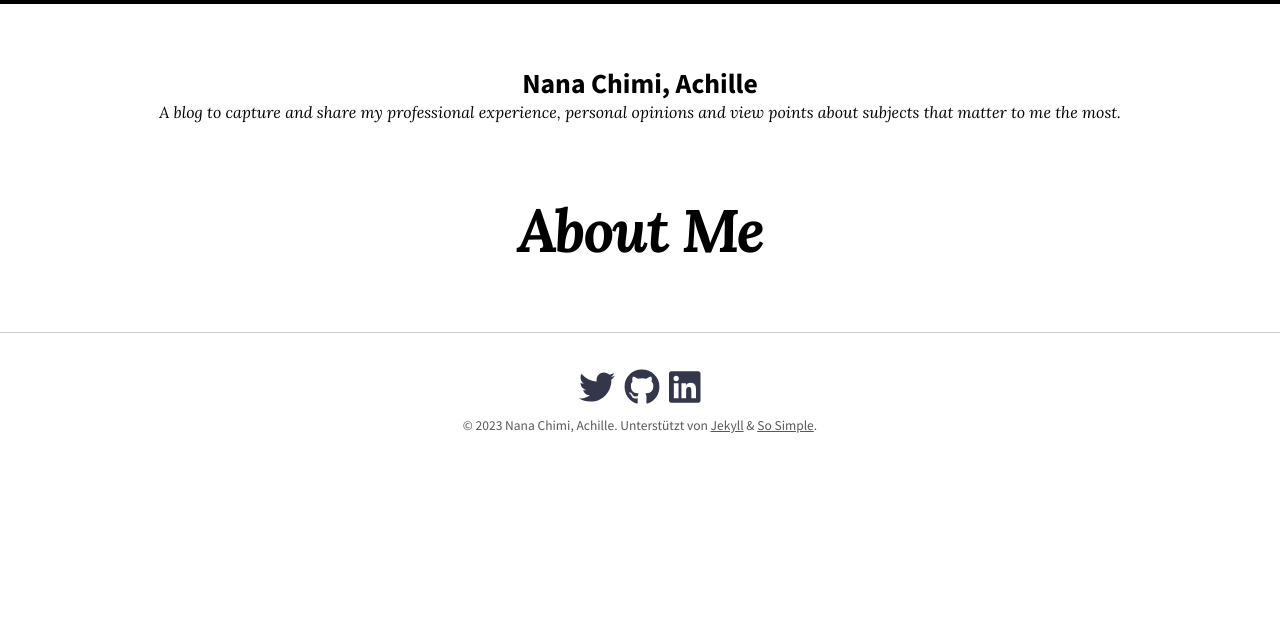
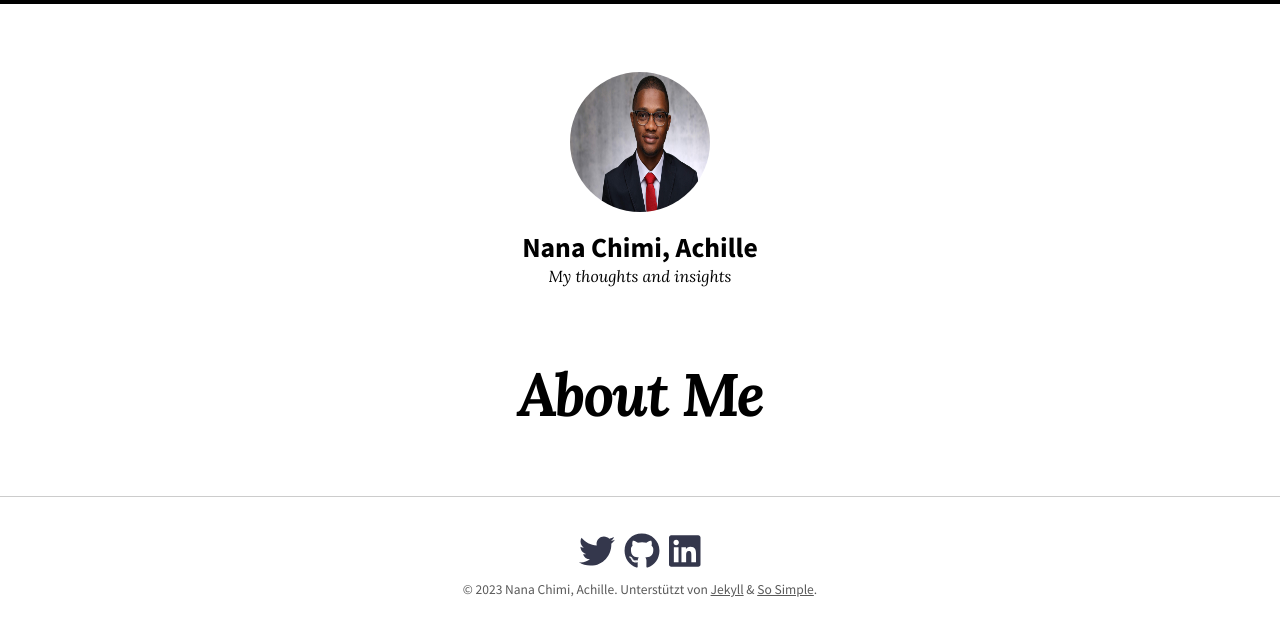
Before and after one commit to nanachimi/nanachimi.github.io, a Jekyll site: the page built from index.html, in a window 1280 px wide. Shown: the top 636 px of the page. Built offline with Jekyll 4.4.1, drawn with Linux system fonts in a browser that asks for light colours; nearby versions of some CDN libraries; the list of posts is cut into pages by our own code.

Commit message:
profile picture added

```diff
--- a/_config.yml
+++ b/_config.yml
@@ -18,24 +18,24 @@ remote_theme: mmistakes/so-simple-theme
 
 locale: de-DE
 title: "Nana Chimi, Achille"
-description: "A blog to capture and share my professional experience, personal opinions and view points about subjects that matter to me the most."
+description: "My thoughts and insights"
 baseurl: # the subpath of your site, e.g. "/blog"
-url: # the base hostname & protocol for your site e.g. "https://mmistakes.github.io"
-logo: # path of site logo, e.g. "/images/logo.png"
+url: "https://nanachimi.com"
+logo: "/images/me.jpg"
 date_format: "%B %-d, %Y"
 read_time: true # reading time estimates, e.g. true
 words_per_minute: 200
-mathjax: # MathJax equations, e.g. true
+mathjax: true
 google_fonts:
   - name: "Source Sans Pro"
     weights: "400,400i,700,700i"
   - name: "Lora"
     weights: "400,400i,700,700i"
-google_analytics: # Google Analytics id, e.g. "UA-NNNNNNNN-N"
+google_analytics: "UA-NNNNNNNN-N"
 disqus:
-  shortname: Achille # Disqus shortname, e.g. "my_disqus_shortname"
+  shortname: "nanachimi"
 twitter:
-  username: ananachimi
+  username: "ananachimi"
 
 # Liquid
 liquid:
```
Also changed, not shown: images/me.jpg (added).
